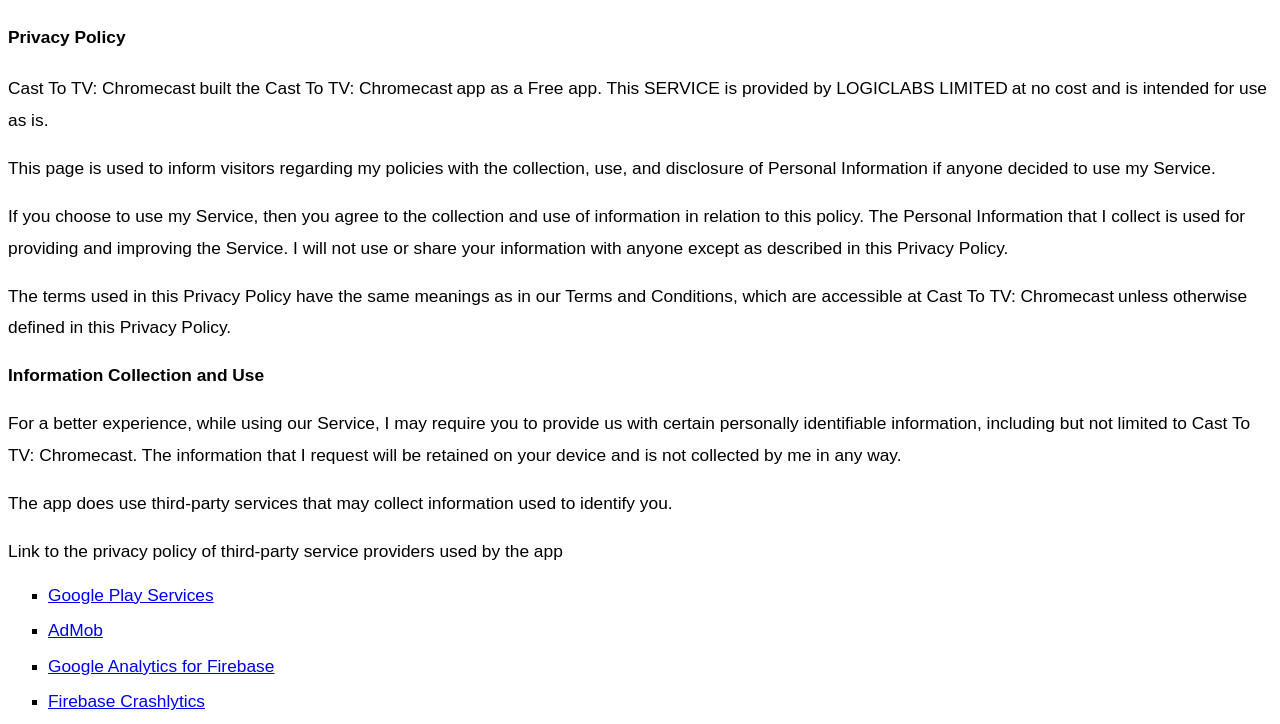
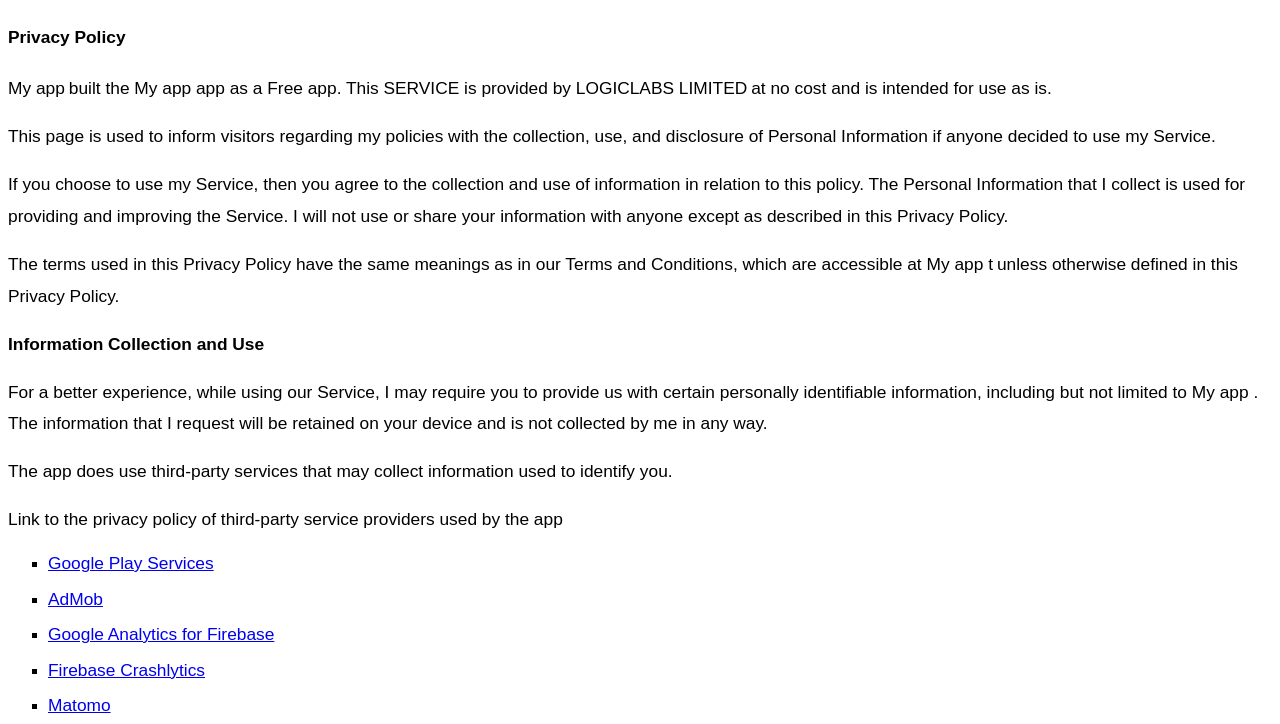
Before and after one commit to dtdat3101/remotetv.github.io, a plain HTML site: page policy.html in a window 1280 px wide. Shown: the part 48-772 px from the top of the page. Drawn offline with Linux system fonts and the light colour scheme.

Commit message:
Update policy.html

```diff
--- a/policy.html
+++ b/policy.html
@@ -26,11 +26,10 @@
 	<font color="#000000"><font face="Arial"><font size="3" style="font-size: 13pt"><b><span style="background: transparent">Privacy
 	Policy</span></b></font></font></font></p>
 	<p align="left" style="margin-top: 0.17in; margin-bottom: 0.17in; border: none; padding: 0in; line-height: 198%; background: transparent">
-	<font color="#000000"><font face="Arial"><font size="3" style="font-size: 13pt"><span style="font-weight: normal">Cast
-	To TV: Chromecast</span></font></font></font><span style="font-variant: normal"><font color="#000000"><span style="text-decoration: none"><span style="background: transparent">
+	<font color="#000000"><font face="Arial"><font size="3" style="font-size: 13pt"><span style="font-weight: normal">My app</span></font></font></font><span style="font-variant: normal"><font color="#000000"><span style="text-decoration: none"><span style="background: transparent">
 	</span></span></font></span><span style="font-variant: normal"><font color="#000000"><span style="text-decoration: none"><font face="Arial"><font size="3" style="font-size: 13pt"><span style="font-style: normal"><span style="font-weight: normal"><span style="background: transparent">built
-	the </span></span></span></font></font></span></font></span><span style="font-variant: normal"><font color="#000000"><font face="Arial"><font size="3" style="font-size: 13pt"><span style="font-weight: normal">Cast
-	To TV: Chromecast</span></font></font></font></span><span style="font-variant: normal"><font color="#000000"><span style="text-decoration: none"><span style="background: transparent">
+	the </span></span></span></font></font></span></font></span><span style="font-variant: normal"><font color="#000000"><font face="Arial"><font size="3" style="font-size: 13pt"><span style="font-weight: normal">My app
+	</span></font></font></font></span><span style="font-variant: normal"><font color="#000000"><span style="text-decoration: none"><span style="background: transparent">
 	</span></span></font></span><span style="font-variant: normal"><font color="#000000"><span style="text-decoration: none"><font face="Arial"><font size="3" style="font-size: 13pt"><span style="font-style: normal"><span style="font-weight: normal"><span style="background: transparent">app
 	as a Free app. This SERVICE is provided by </span></span></span></font></font></span></font></span><font color="#000000"><font face="Arial"><font size="3" style="font-size: 13pt"><span style="font-weight: normal">LOGICLABS LIMITED</span></font></font></font><span style="font-variant: normal"><font color="#000000"><span style="text-decoration: none"><span style="background: transparent">
 	</span></span></font></span><span style="font-variant: normal"><font color="#000000"><span style="text-decoration: none"><font face="Arial"><font size="3" style="font-size: 13pt"><span style="font-style: normal"><span style="font-weight: normal"><span style="background: transparent">at
@@ -50,8 +49,8 @@
 	<p align="left" style="margin-top: 0.17in; margin-bottom: 0.17in; border: none; padding: 0in; line-height: 198%; background: transparent">
 	<span style="font-variant: normal"><font color="#000000"><span style="text-decoration: none"><font face="Arial"><font size="3" style="font-size: 13pt"><span style="font-style: normal"><span style="font-weight: normal"><span style="background: transparent">The
 	terms used in this Privacy Policy have the same meanings as in our
-	Terms and Conditions, which are accessible at </span></span></span></font></font></span></font></span><span style="font-variant: normal"><font color="#000000"><font face="Arial"><font size="3" style="font-size: 13pt"><span style="font-weight: normal">Cast
-	To TV: Chromecas</span></font></font></font></span><font color="#000000"><font face="Arial"><font size="3" style="font-size: 13pt"><span style="font-weight: normal">t</span></font></font></font><span style="font-variant: normal"><font color="#000000"><span style="text-decoration: none"><span style="background: transparent">
+	Terms and Conditions, which are accessible at </span></span></span></font></font></span></font></span><span style="font-variant: normal"><font color="#000000"><font face="Arial"><font size="3" style="font-size: 13pt"><span style="font-weight: normal">My app
+	</span></font></font></font></span><font color="#000000"><font face="Arial"><font size="3" style="font-size: 13pt"><span style="font-weight: normal">t</span></font></font></font><span style="font-variant: normal"><font color="#000000"><span style="text-decoration: none"><span style="background: transparent">
 	</span></span></font></span><span style="font-variant: normal"><font color="#000000"><span style="text-decoration: none"><font face="Arial"><font size="3" style="font-size: 13pt"><span style="font-style: normal"><span style="font-weight: normal"><span style="background: transparent">unless
 	otherwise defined in this Privacy Policy.</span></span></span></font></font></span></font></span></p>
 	<p align="left" style="margin-top: 0.17in; margin-bottom: 0.17in; border: none; padding: 0in; font-variant: normal; font-style: normal; line-height: 198%; background: transparent; text-decoration: none">
@@ -61,8 +60,8 @@
 	<span style="font-variant: normal"><font color="#000000"><span style="text-decoration: none"><font face="Arial"><font size="3" style="font-size: 13pt"><span style="font-style: normal"><span style="font-weight: normal"><span style="background: transparent">For
 	a better experience, while using our Service, I may require you to
 	provide us with certain personally identifiable information,
-	including but not limited to </span></span></span></font></font></span></font></span><span style="font-variant: normal"><font color="#000000"><font face="Arial"><font size="3" style="font-size: 13pt"><span style="font-weight: normal">Cast
-	To TV: Chromecast</span></font></font></font></span><span style="font-variant: normal"><font color="#000000"><span style="text-decoration: none"><font face="Arial"><font size="3" style="font-size: 13pt"><span style="font-style: normal"><span style="font-weight: normal"><span style="background: transparent">.
+	including but not limited to </span></span></span></font></font></span></font></span><span style="font-variant: normal"><font color="#000000"><font face="Arial"><font size="3" style="font-size: 13pt"><span style="font-weight: normal">My app
+	</span></font></font></font></span><span style="font-variant: normal"><font color="#000000"><span style="text-decoration: none"><font face="Arial"><font size="3" style="font-size: 13pt"><span style="font-style: normal"><span style="font-weight: normal"><span style="background: transparent">.
 	The information that I request will be retained on your device and
 	is not collected by me in any way.</span></span></span></font></font></span></font></span></p>
 	<p align="left" style="margin-top: 0.17in; margin-bottom: 0.17in; border: none; padding: 0in; font-variant: normal; font-style: normal; font-weight: normal; line-height: 198%; background: transparent; text-decoration: none">
```
